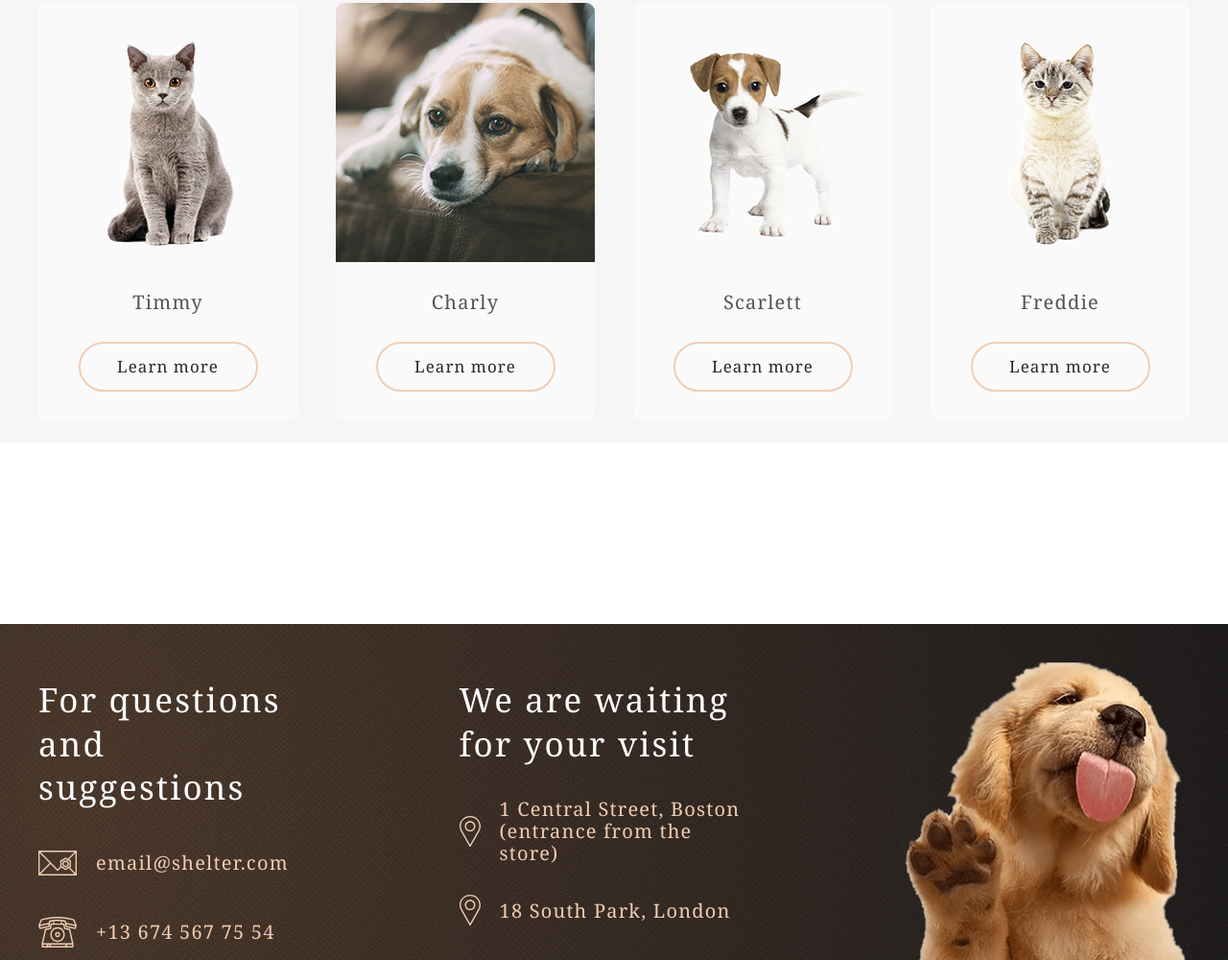
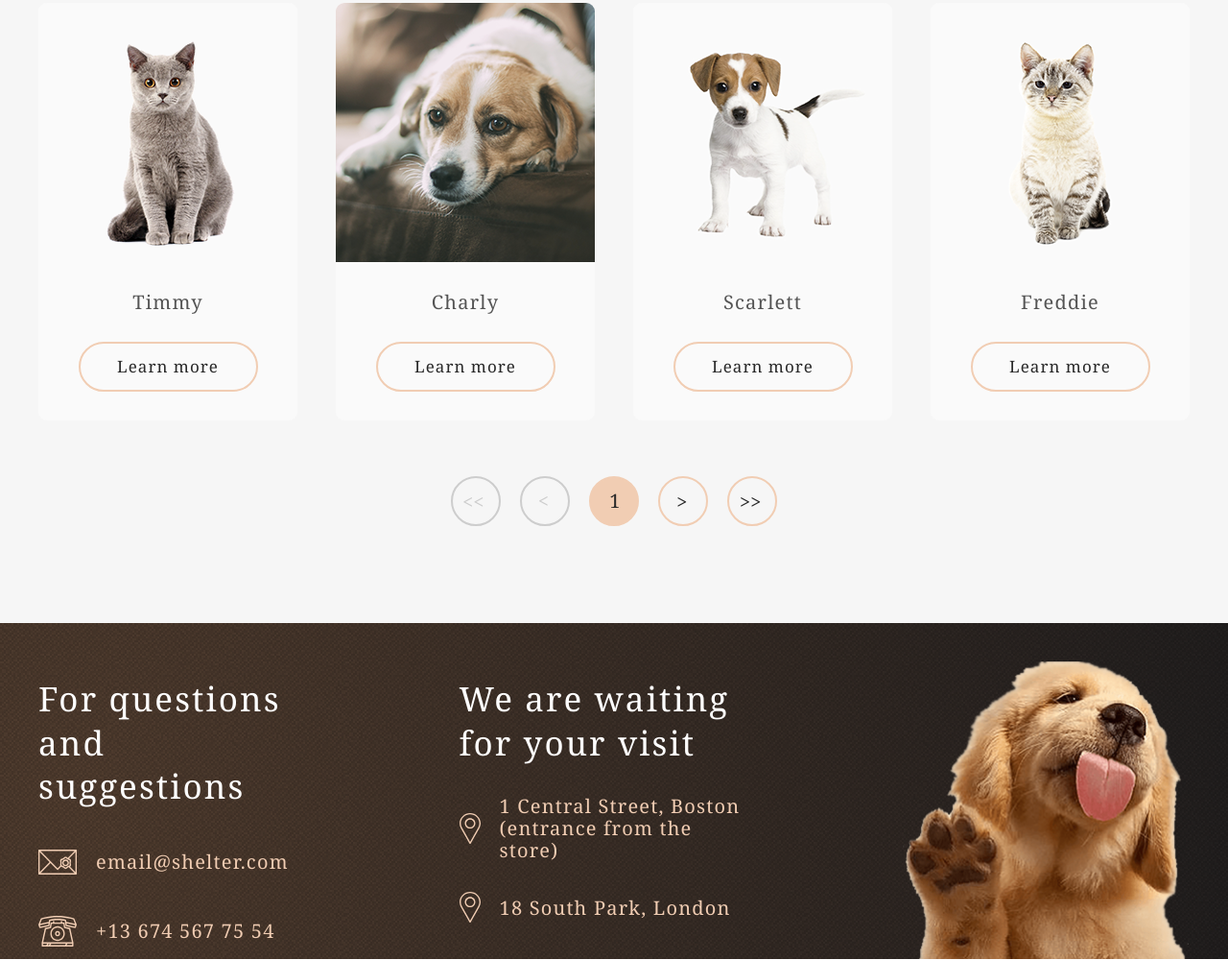
Before and after one commit to Ilya2502/stage2-RSSchool, a plain HTML site: page shelter/pages/pets/index.html in a window 1280 px wide. Shown: the part 812-1812 px from the top of the page at 96% size. Drawn offline with Linux system fonts and the light colour scheme.

Commit message:
feat: add slider navigation to our pets

```diff
--- a/shelter/pages/main/style.css
+++ b/shelter/pages/main/style.css
@@ -575,7 +575,7 @@ h1 {
   display: flex;
   flex-direction: column;
   margin-top: 16px;
-  row-gap: 34px;
+  row-gap: 33px;
 }
 
 .for-questions-container {
--- a/shelter/pages/pets/index.html
+++ b/shelter/pages/pets/index.html
@@ -15,14 +15,16 @@
     <header class="header">
         <div class="container header-container">
             <div class="logo">
-                <h1>Cozy House</h1>
-                <p class="logo-subtitle">Shelter for pets in Boston</p>
+                <a href="../main/index.html" class="logo-link">
+                    <h1>Cozy House</h1>
+                    <p class="logo-subtitle">Shelter for pets in Boston</p>
+                </a>
             </div>
             <nav class="nav">
                 <ul class="nav-list">
                     <li class="nav-about-shelter"><a href="../main/index.html" class="nav-link">About the shelter</a></li>
                     <li class="nav-our-pets active-link"><a href="#pets" class="nav-link">Our pets</a></li>
-                    <li class="nav-help-shelter"><a href="#help" class="nav-link">Help the shelter</a></li>
+                    <li class="nav-help-shelter"><a href="../main/index.html#help" class="nav-link">Help the shelter</a></li>
                     <li class="nav-contacts"><a href="#contacts" class="nav-link">Contacts</a></li>
                 </ul>
             </nav>
@@ -89,6 +91,13 @@
                     <button class="button button-secondary"><a href="#no_scroll" class="button-link">Learn more</a></button>
                 </div>
             </div>
+            <div class="slider-navigation-container">
+                <div class="button-paginator button-arrow-left-max disabled"><p class="arrow-left-max">&lt&lt</p></div>
+                <div class="button-paginator button-arrow-left disabled"><p class="arrow-left">&lt</p></div>
+                <div class="button-paginator button-arrow-now active-button"><p class="arrow-number">1</p></div>
+                <div class="button-paginator button-arrow-right normal-button"><p class="arrow-right">&gt</p></div>
+                <div class="button-paginator button-arrow-right-max normal-button"><p class="arrow-right-max">&gt&gt</p></div>
+            </div>
         </div>
     </main>
     <footer class="footer" id="contacts">
--- a/shelter/pages/pets/style.css
+++ b/shelter/pages/pets/style.css
@@ -52,8 +52,8 @@ align-items: center;
 text-align: center;
 }
 
-.logo:hover {
-cursor: pointer;
+.logo-link {
+  text-decoration: none;
 }
 
 h1 {
@@ -112,13 +112,12 @@ color: var(--color-dark-3xl);
 /*   ------------- main -------------- */
 
 .main-container {
-  padding: 80px 40px 10px;
+  padding: 80px 40px 101px;
   background-color:var(--color-light-l);
   display: flex;
   flex-direction: column;
   row-gap: 45px;
   align-items: center;
-  margin-bottom: 189px;
 }
 
 .slider-container {
@@ -215,10 +214,74 @@ color: var(--color-dark-3xl);
 .button:hover {
   background-color: var(--color-primary-light);
   cursor: pointer;
-  border: none;
+  border-color: var(--color-primary-light);
 }
 
+.slider-navigation-container {
+  display: flex;
+  justify-content: space-between;
+  column-gap: 20px;
+}
 
+.button-paginator {
+  position: relative;
+  border-radius: 100px;
+  width: 52px;
+  height: 52px;
+  border: 2px solid var(--color-primary);
+  transition: 0.5s;
+  font-family: 'Georgia';
+  font-style: normal;
+  font-weight: normal;
+  font-size: 20px;
+  line-height: 115%;
+  color: var(--color-dark-3xl);
+}
+
+.arrow-left-max {
+  position: absolute;
+  top: 26%;
+  left: 21%;
+}
+
+.arrow-left {
+  position: absolute;
+  top: 25%;
+  left: 35%;
+}
+
+.arrow-number {
+  position: absolute;
+  top: 25%;
+  left: 40%;
+}
+
+.arrow-right {
+  position: absolute;
+  top: 26%;
+  left: 36%;
+}
+
+.arrow-right-max {
+  position: absolute;
+  top: 26%;
+  left: 23%;
+}
+
+.active-button {
+  background-color: var(--color-primary);
+}
+
+.disabled {
+  border: 2px solid var(--color-dark-s);
+  color: var(--color-dark-s);
+}
+
+.active-button:hover, .normal-button:hover {
+  background-color: var(--color-primary-light);
+  border-color: var(--color-primary-light);
+  cursor: pointer;
+}
 
 
 /* ------- footer ---------- */
@@ -241,7 +304,7 @@ color: var(--color-dark-3xl);
   display: flex;
   flex-direction: column;
   margin-top: 16px;
-  row-gap: 34px;
+  row-gap: 32px;
 }
 
 .for-questions-container {
```
